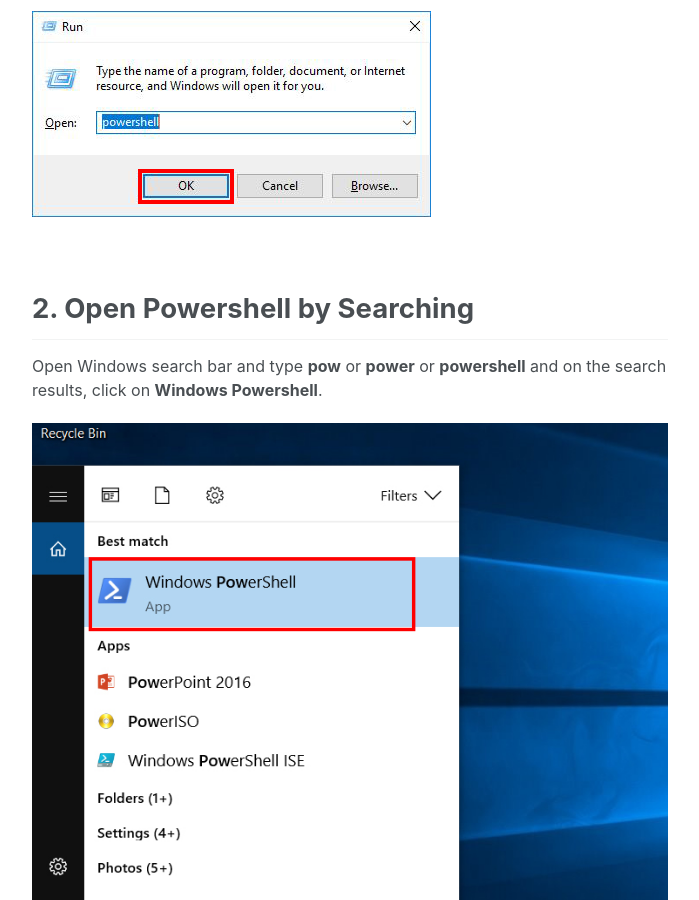
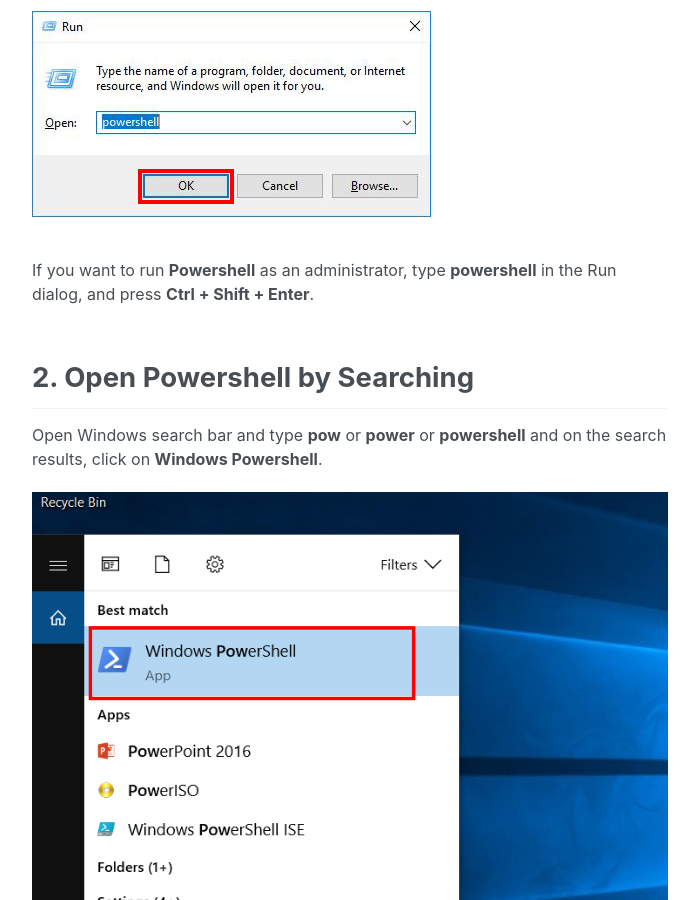
Before and after one commit to stanulilic/stanleyulili.com-old, a Jekyll site: the page built from _posts/2019-08-21-quick-ways-to-open-windows-powershell-on-windows-10.md, in a window 1280 px wide and 900 px high, scrolled down 831 px. Shown: the whole window, without its empty margins (290-989 px from the left). Built offline with Jekyll 4.4.1, drawn with Linux system fonts in a browser that asks for light colours; cached includes are drawn as plain includes; nearby versions of some CDN libraries; comment, search, counter and statistics services are not loaded.

Commit message:
did a minor update to 'quick ways to open powershell' post

```diff
--- a/_posts/2019-08-21-quick-ways-to-open-windows-powershell-on-windows-10.md
+++ b/_posts/2019-08-21-quick-ways-to-open-windows-powershell-on-windows-10.md
@@ -18,6 +18,8 @@
 Hold down the **Windows logo key** and press **R** on your keyboard(Win + R). it will open the *Run* dialog. Type **powershell** and click **ok**,  and Powershell will open.
 
 ![run powershell](/assets/images/posts/2019-08-21-launch-powershell-on-windows/run-powershell.jpg)
+
+If you want to run **Powershell** as an administrator, type **powershell** in the Run dialog, and press **Ctrl + Shift + Enter**.
 
 ## 2\. Open Powershell by Searching
 
```
